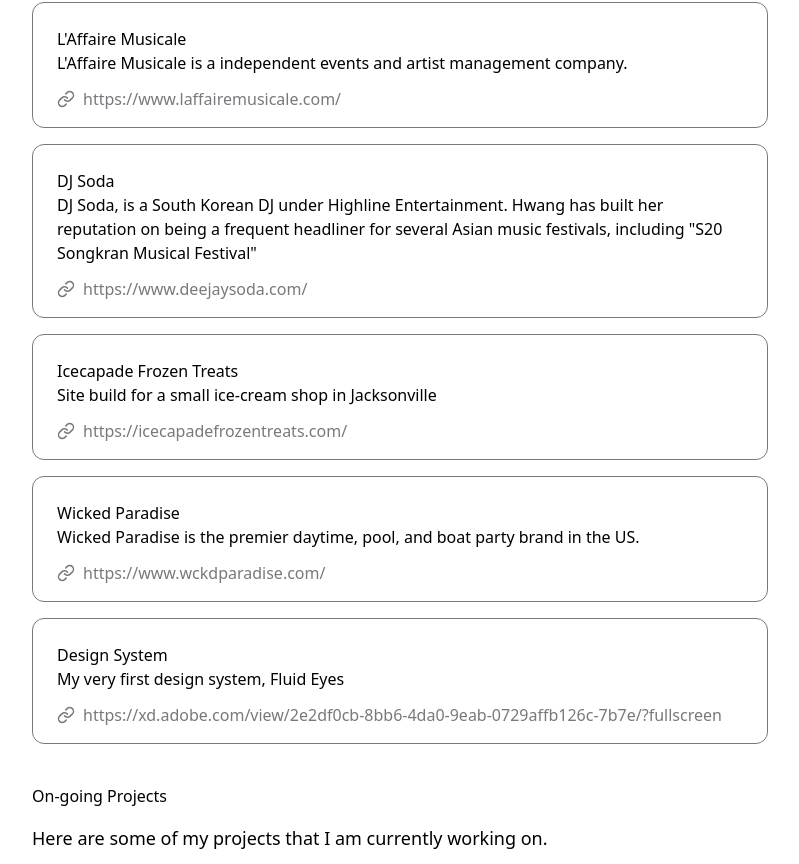
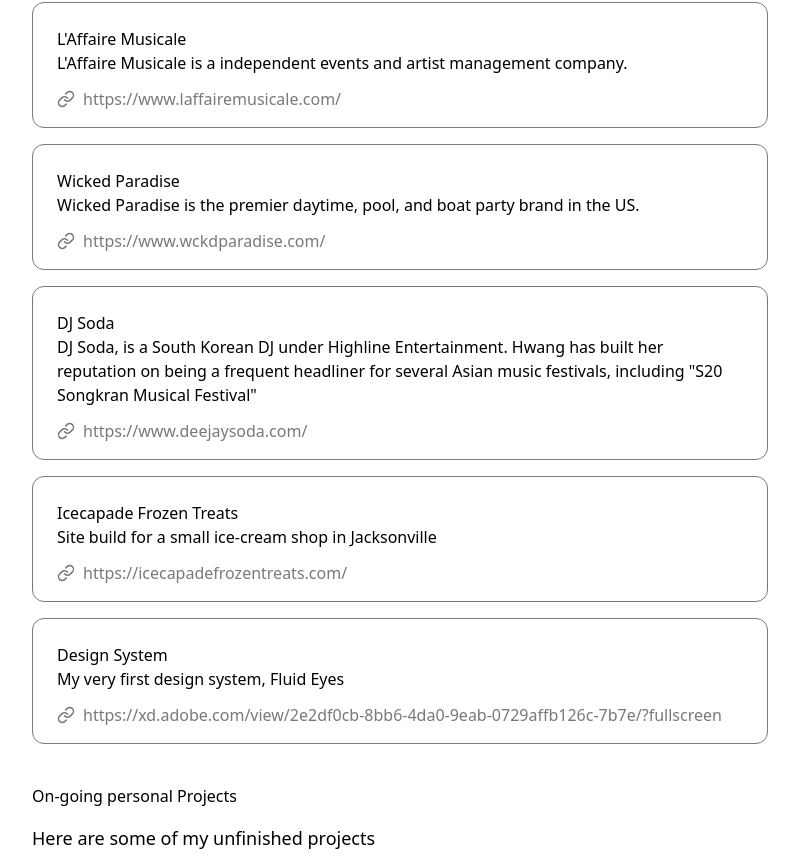
Before and after one commit to sifatbhatia/my-portfolio, a Next.js app: page /portfolio in a window 1280 px wide. Shown: the part 676-1540 px from the top of the page, without its empty margins (240-1039 px from the left). Built offline with nearby package versions, Linux system fonts and the light colour scheme.

Commit message:
Coming soon

```diff
--- a/data/config.js
+++ b/data/config.js
@@ -24,22 +24,24 @@
       link: 'https://www.laffairemusicale.com/',
       github: ''
     },
+{
+      title: 'Wicked Paradise',
+      description: 'Wicked Paradise is the premier daytime, pool, and boat party brand in the US.',
+      link: 'https://www.wckdparadise.com/',
+      github: ''
+    },
     {
       title: 'DJ Soda',
       description: 'DJ Soda, is a South Korean DJ under Highline Entertainment. Hwang has built her reputation on being a frequent headliner for several Asian music festivals, including "S20 Songkran Musical Festival"',
       link: 'https://www.deejaysoda.com/',
       github: ''
     },
-    {
+
+
+ {
       title: 'Icecapade Frozen Treats',
       description: 'Site build for a small ice-cream shop in Jacksonville',
       link: 'https://icecapadefrozentreats.com/',
-      github: ''
-    },
-    {
-      title: 'Wicked Paradise',
-      description: 'Wicked Paradise is the premier daytime, pool, and boat party brand in the US.',
-      link: 'https://www.wckdparadise.com/',
       github: ''
     },
 
@@ -53,8 +55,8 @@
 };
 
 export const projects2 = {
-  title: 'On-going Projects',
-  desc: "Here are some of my projects that I am currently working on.",
+  title: 'On-going personal Projects',
+  desc: "Here are some of my unfinished projects",
   projects: [
     {
       title: 'Movie Search',
```
